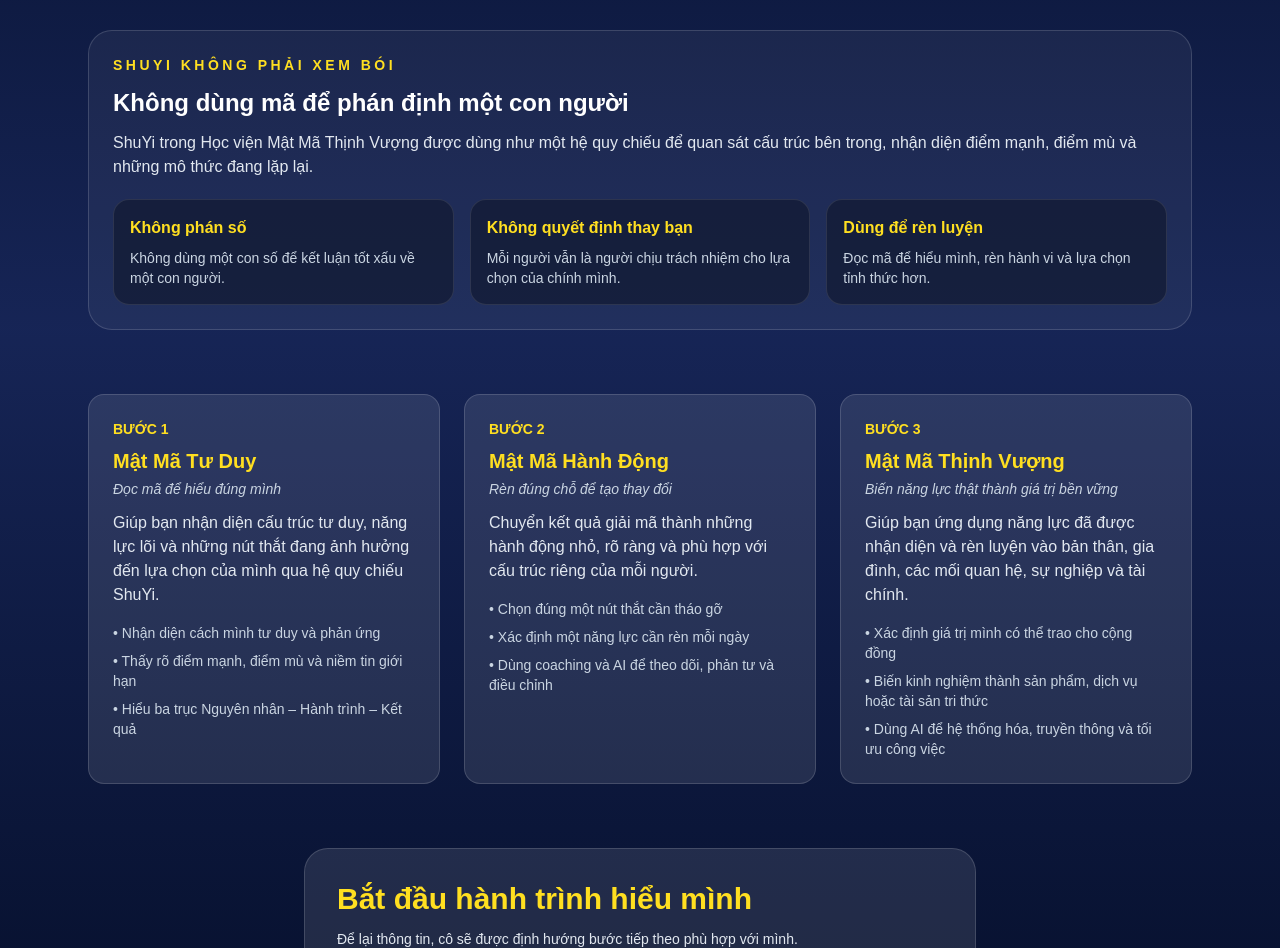
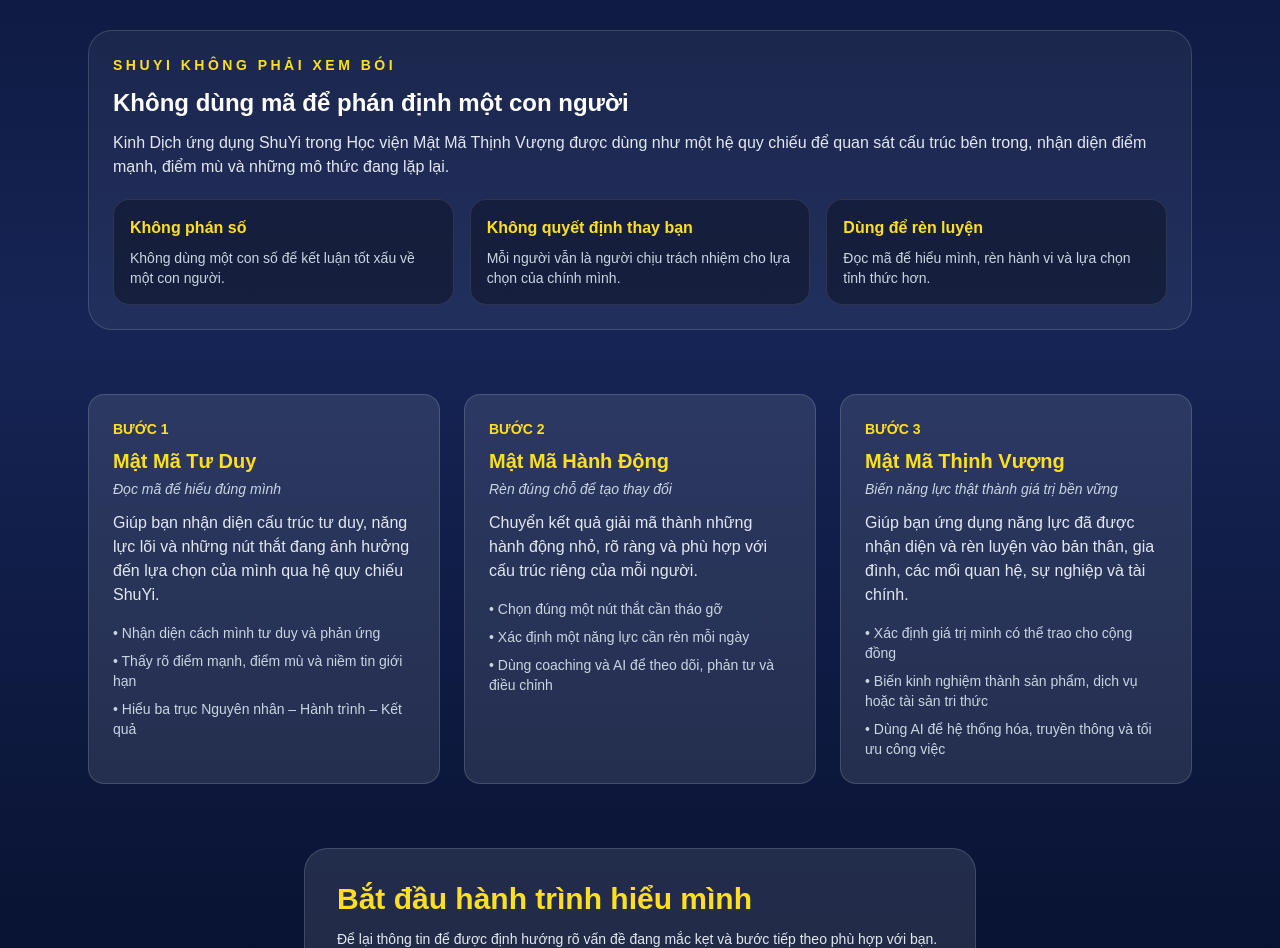
Before and after one commit to lanmatmathinhvuong-dot/mtmv, a Next.js app: page / in a window 1280 px wide. Shown: the part 804-1752 px from the top of the page. Built offline with nearby package versions, Linux system fonts and the light colour scheme; no server answers.

Commit message:
them mo ta ngan trong form dang ky

```diff
--- a/app/page.tsx
+++ b/app/page.tsx
@@ -102,9 +102,7 @@
     Không dùng mã để phán định một con người
   </h2>
   <p className="mt-3 text-slate-200">
-    ShuYi trong Học viện Mật Mã Thịnh Vượng được dùng như một hệ quy chiếu
-    để quan sát cấu trúc bên trong, nhận diện điểm mạnh, điểm mù và những
-    mô thức đang lặp lại.
+    Kinh Dịch ứng dụng ShuYi trong Học viện Mật Mã Thịnh Vượng được dùng như một hệ quy chiếu để quan sát cấu trúc bên trong, nhận diện điểm mạnh, điểm mù và những mô thức đang lặp lại.
   </p>
   <div className="mt-5 grid gap-4 md:grid-cols-3">
     <div className="rounded-2xl border border-white/10 bg-slate-900/60 p-4">
@@ -190,7 +188,7 @@
             Bắt đầu hành trình hiểu mình
           </h2>
 <p className="mb-2 mt-3 text-sm text-slate-200">
-  Để lại thông tin, cô sẽ được định hướng bước tiếp theo phù hợp với mình.
+ Để lại thông tin để được định hướng rõ vấn đề đang mắc kẹt và bước tiếp theo phù hợp với bạn.
 </p>
           <input
             className="mt-6 h-12 w-full rounded-xl border border-white/20 bg-white px-4 text-slate-950"
```
